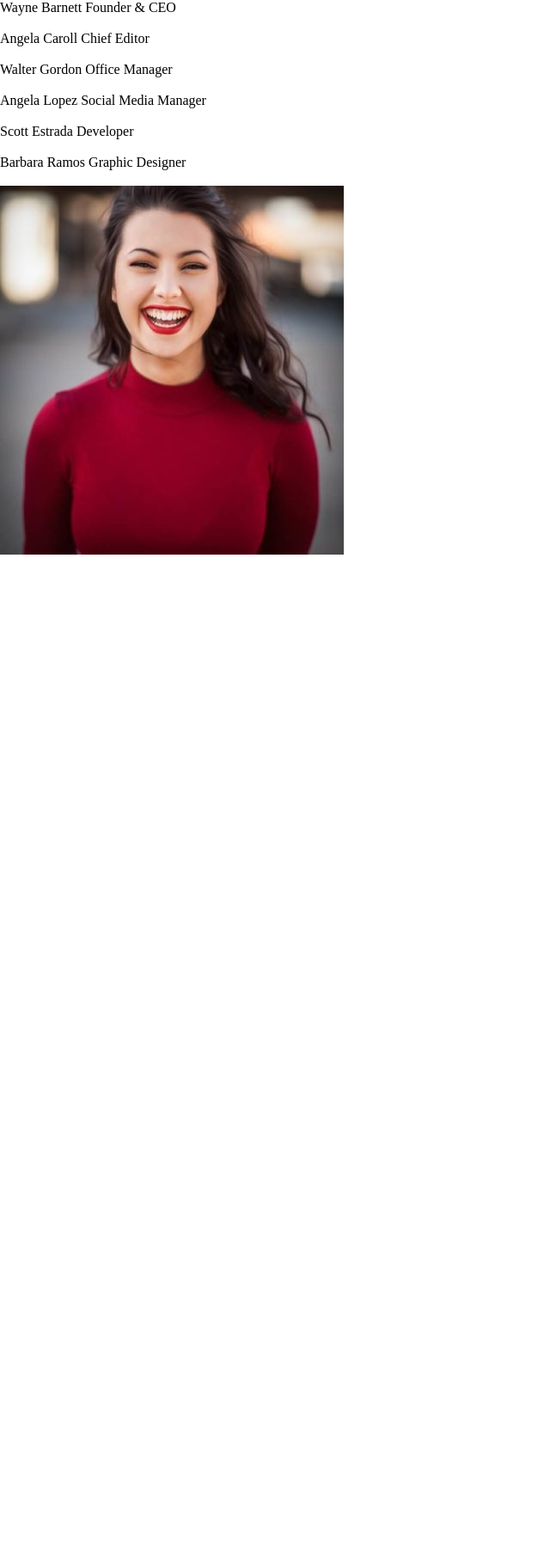
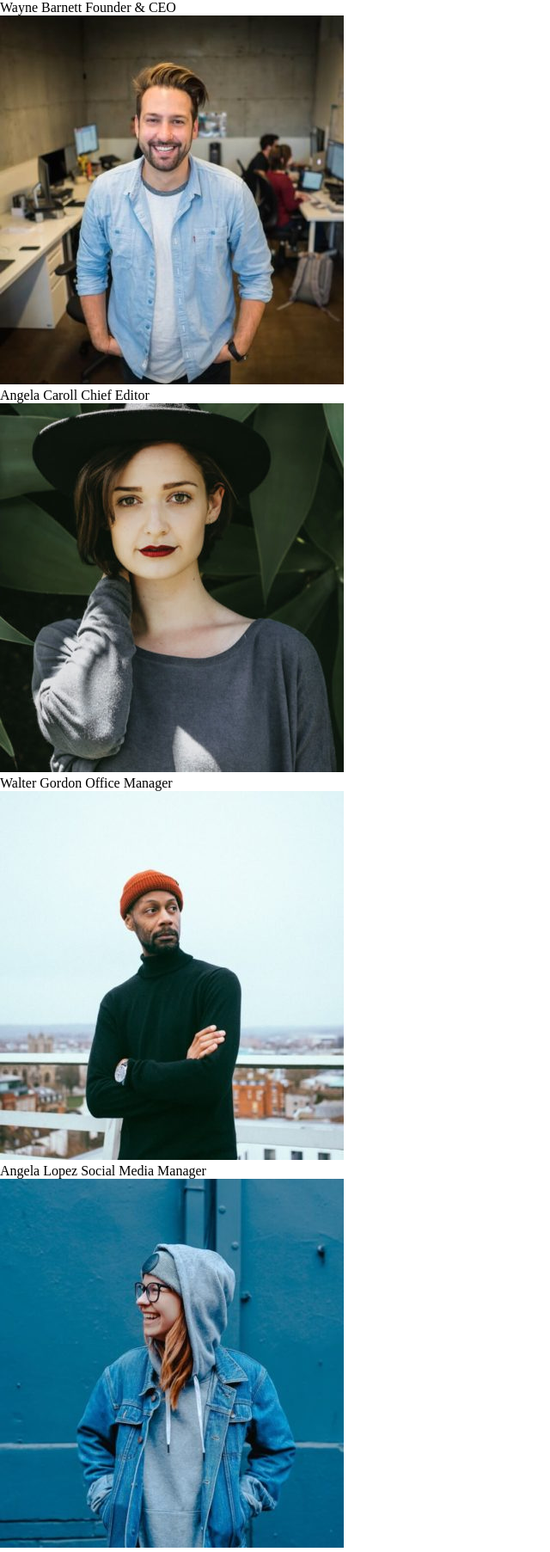
Before and after one commit to VitoMarino/js-our-team, a plain HTML site: page index.html in a window 1280 px wide. Shown: the top 1805 px of the page at 86% size, without its empty margins (0-640 px from the left). Before the commit the page ends 800 px from the top, so only its background shows below. Drawn offline with Linux system fonts and the light colour scheme.

Commit message:
Conversione immagini

```diff
--- a/script.js
+++ b/script.js
@@ -9,37 +9,37 @@ const team = [
     {
         nome: 'Wayne Barnett ',
         ruolo: 'Founder & CEO ',
-        foto: img.src = 'wayne-barnett-founder-ceo.jpg '
+        foto: 'wayne-barnett-founder-ceo.jpg '
     },
 
     {
         nome: 'Angela Caroll ',
         ruolo: 'Chief Editor ',
-        foto: img.src = ' angela-caroll-chief-editor.jpg '
+        foto: ' angela-caroll-chief-editor.jpg '
     },
 
     {
         nome: 'Walter Gordon ',
         ruolo: 'Office Manager ',
-        foto: img.src = 'walter-gordon-office-manager.jpg '
+        foto: 'walter-gordon-office-manager.jpg '
     },
 
     {
         nome: 'Angela Lopez ',
         ruolo: 'Social Media Manager ',
-        foto: img.src = 'angela-lopez-social-media-manager.jpg '
+        foto: 'angela-lopez-social-media-manager.jpg '
     },
 
     {
         nome: 'Scott Estrada ',
         ruolo: 'Developer ',
-        foto: img.src = 'scott-estrada-developer.jpg '
+        foto: 'scott-estrada-developer.jpg '
     },
 
     {
         nome: 'Barbara Ramos ',
         ruolo: 'Graphic Designer ',
-        foto: img.src = 'barbara-ramos-graphic-designer.jpg '
+        foto: 'barbara-ramos-graphic-designer.jpg '
     }
 ];
 
@@ -60,6 +60,6 @@ for (let i = 0; i <= 5; i++) {
     article.append(img);
 
     p.append(team[i].nome, team[i].ruolo);
+
+    img.src = team[i].foto;
 }
-
-document.body.append(img);
```
Also changed, not shown: style.css (line endings or trailing spaces).
